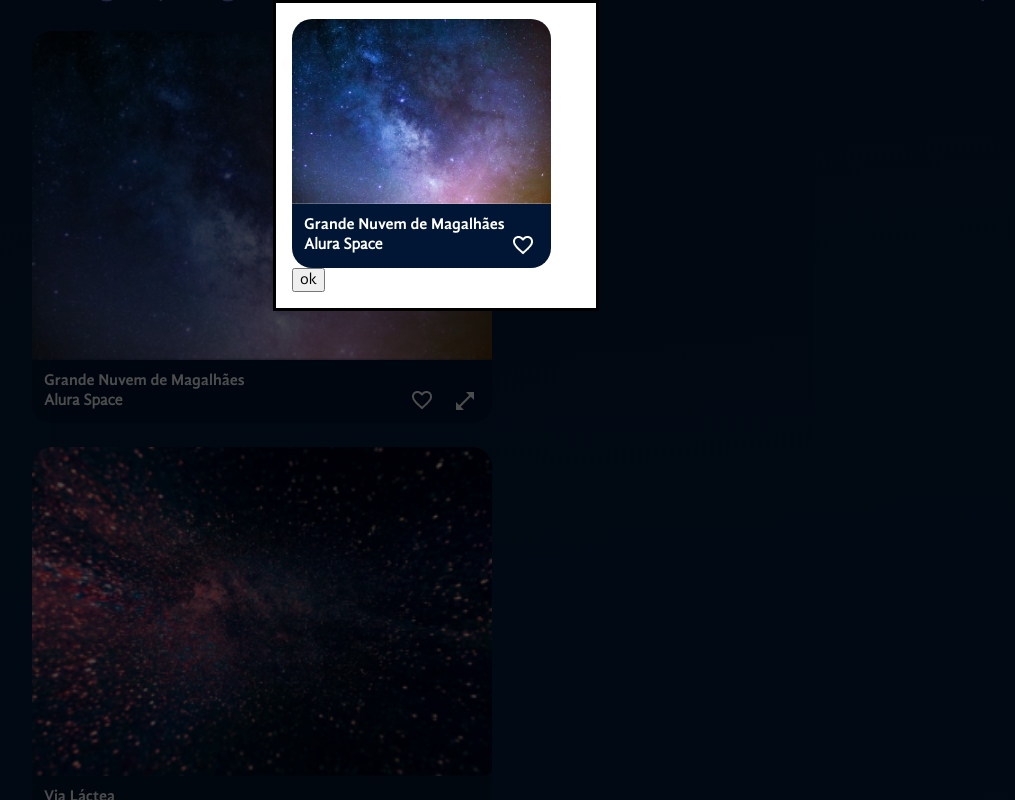
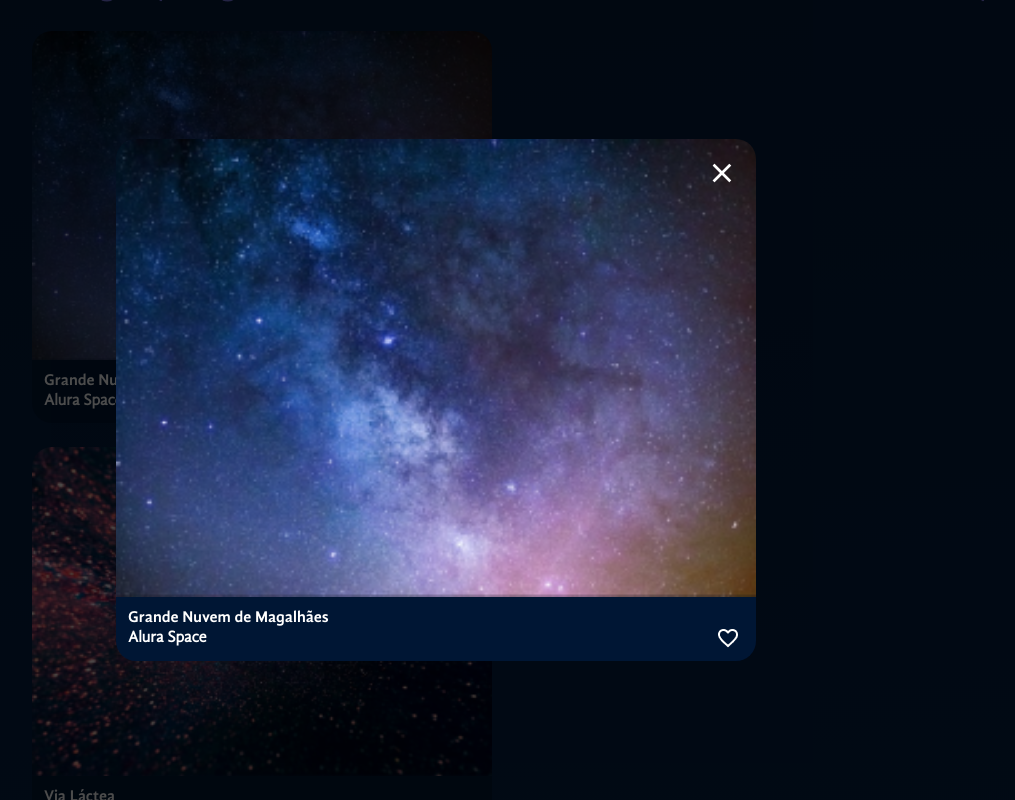
Before and after one commit to GuilFranca/ReactStyledComponents-Alura, a React (Vite) app: page / in a window 1280 px wide. Both pictures are taken after a click on the button 669 px from the left and 1131 px from the top of the page. Shown: the part 731-1531 px from the top of the page, without its empty margins (204-1219 px from the left). Built offline with nearby package versions, Linux system fonts and the light colour scheme.

Commit message:
modal finalizado

```diff
--- a/src/App.jsx
+++ b/src/App.jsx
@@ -56,7 +56,10 @@ function App() {
           </ConteudoGaleria>
         </main>
       </MainContainer>
-      <ModalZoom foto={fotoSelecionada}/>
+      <ModalZoom
+        foto={fotoSelecionada}
+        aoFecharModal={foto => setFotoSelecionada(null)}
+      />
     </FundoGradient>
   )
 }
--- a/src/components/Galeria/Imagem/index.jsx
+++ b/src/components/Galeria/Imagem/index.jsx
@@ -2,7 +2,7 @@ import styled from "styled-components"
 import BotaoIcone from "../../BotaoIcone"
 
 const Figure = styled.figure`
-    width: ${props => props.$expandida ? '90%' : '460px'};
+    width: ${props => props.$expandida ? 'min(100%, 1156px)' : '460px'};
     max-width: 100%;
     margin: 0;
     display: flex;
--- a/src/components/ModalZoom/index.jsx
+++ b/src/components/ModalZoom/index.jsx
@@ -1,5 +1,6 @@
 import styled from "styled-components";
 import Imagem from "../Galeria/Imagem"
+import { useEffect } from "react";
 
 const Overlay = styled.div`
     background-color: rgba(0, 0, 0, 0.7);
@@ -8,27 +9,55 @@ const Overlay = styled.div`
     right: 0;
     left: 0;
     bottom: 0;
+    display: flex;
+    align-items: center;
+    justify-content: center;
 `;
 
 const DigalogEstilizado = styled.dialog`
-    position: absolute;
-    top: 294px;
+    position: relative;
+    margin: 0;
+    padding: 0;
+    border: 0;
+    width: fit-content;
+    height: fit-content;
+    background-color: transparent;
+    width: 50%;
 `;
 
-const ModalZoom = ({ foto }) => {
+const CloseBtn = styled.img`
+    position: absolute;
+    top: 24px;
+    right: 24px;
+    width: 20px;
+    height: 20px;
+    cursor: pointer;
+`;
+
+const ModalZoom = ({ foto, aoFecharModal }) => {
+    useEffect(() => {
+        if (foto) {
+            document.body.style.overflow = "hidden";
+        } else {
+            document.body.style.overflow = "auto"
+        }
+
+        return () => {
+            document.body.style.overflow = "auto";
+        }
+    }, [foto])
+
     return (
         <>
             {foto &&
                 <Overlay>
-                    <dialog open={!!foto}>
+                    <DigalogEstilizado open={!!foto}>
                         <Imagem
                             foto={foto}
                             expandida={true}
                         />
-                        <form method="dialog">
-                            <button type="submit">ok</button>
-                        </form>
-                    </dialog>
+                        <CloseBtn src="./icones/fechar.png" alt="Botão de fechar" onClick={() => aoFecharModal()} />
+                    </DigalogEstilizado>
                 </Overlay>
             }
         </>
```
